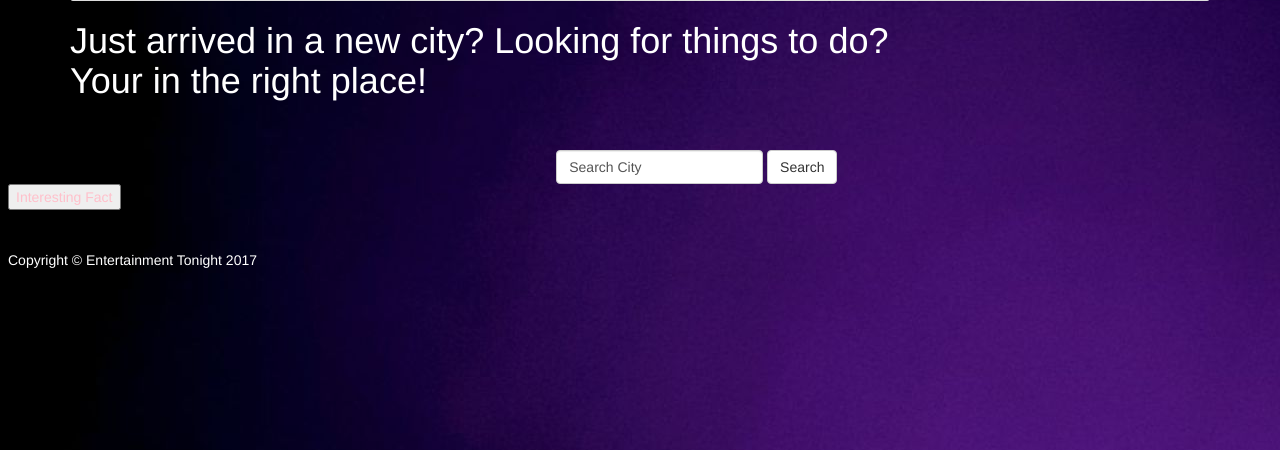
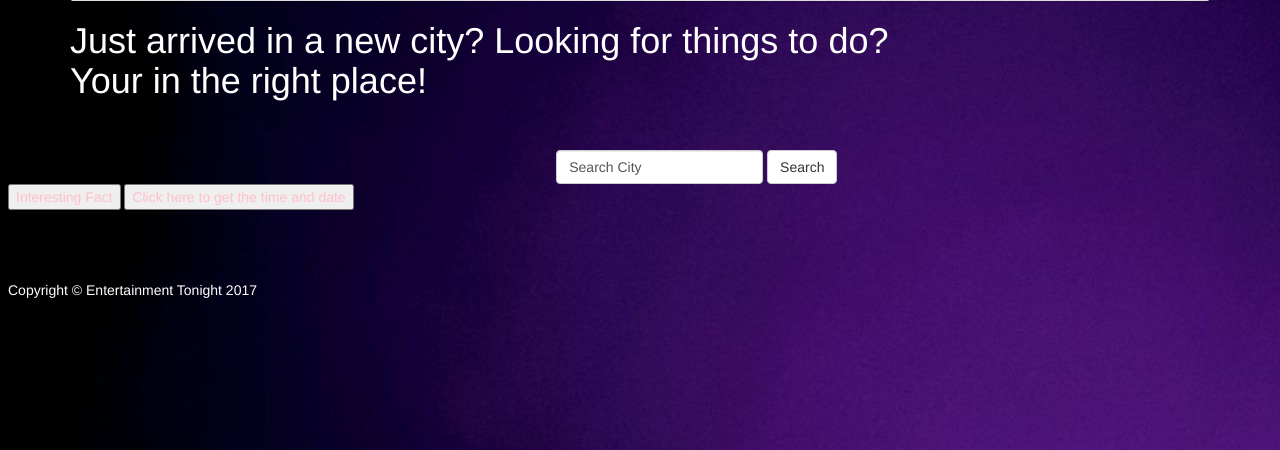
Before and after one commit to ashleyf1996/OOP_Web_Application_Assignment3, a Django app: page /entertainment_tonight/ in a window 1280 px wide. Shown: the part 271-721 px from the top of the page. Run offline with Django 3.2, Linux system fonts and the light colour scheme; some libraries are stand-ins or nearby versions; some web fonts are replaced.

Commit message:
added a clock to index page

```diff
--- a/templates/index.html
+++ b/templates/index.html
@@ -41,6 +41,10 @@ function myFunction() {
 
 
 
+<button onclick="document.getElementById('demo').innerHTML=Date()">Click here to get the time and date </button>
+
+<p id="demo"></p>
+
 
 
 
```
Also changed, not shown: db.sqlite3.
